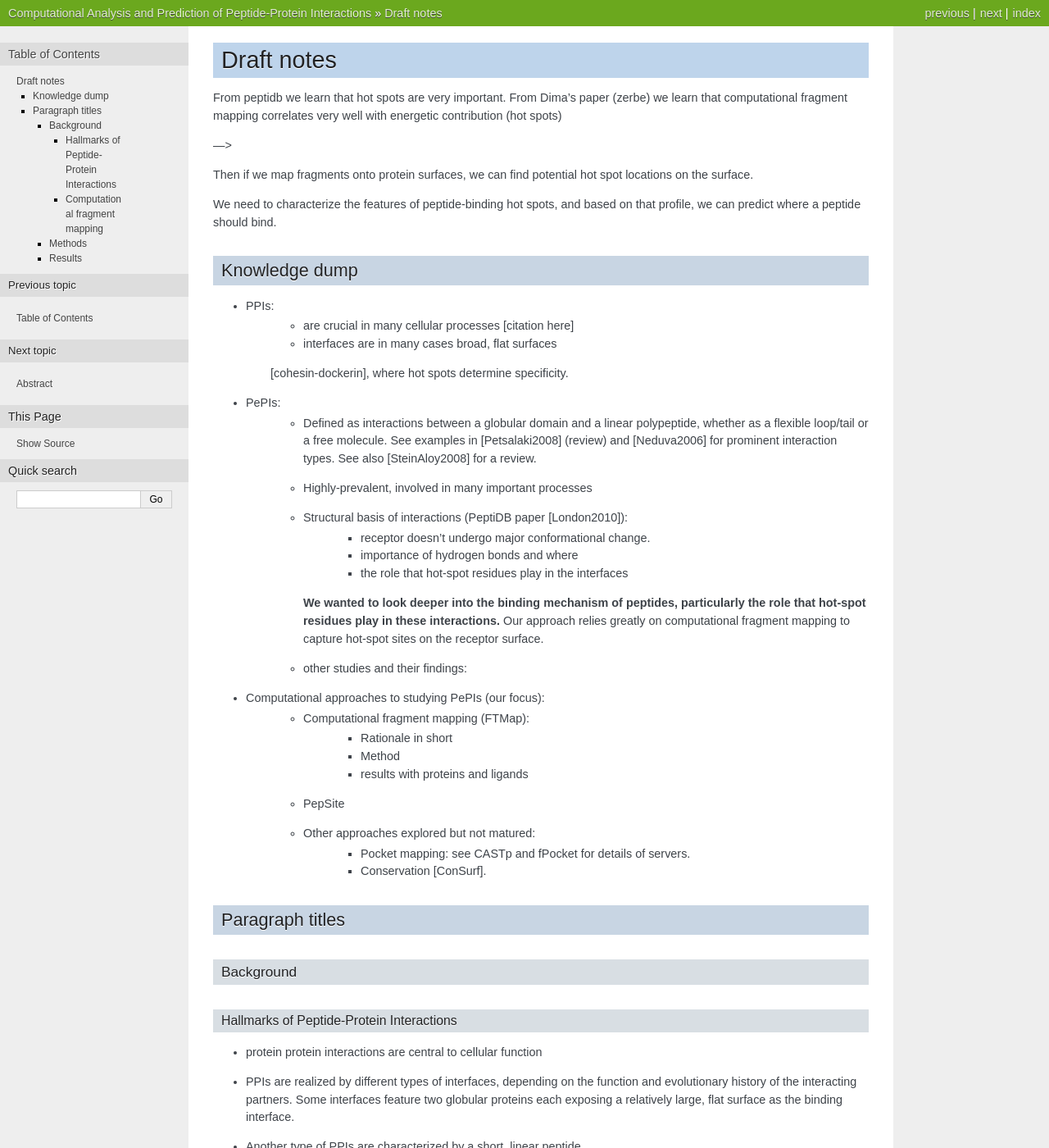
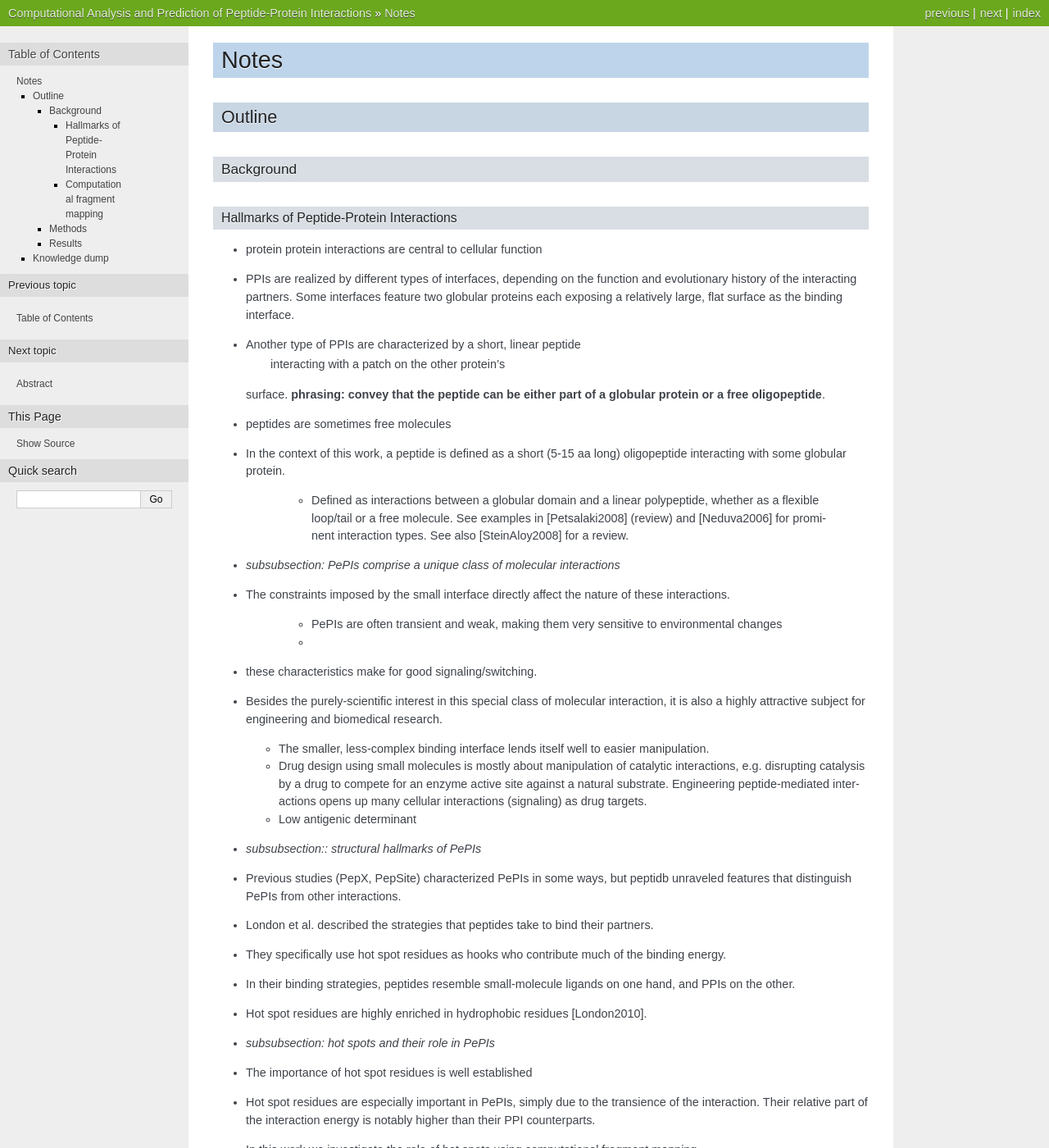
Before and after one commit to assaff/msc-thesis, a Sphinx documentation site: the page built from source/notes.rst, in a window 1280 px wide and 1400 px high. Shown: the whole window at 82% size. Built offline with Sphinx 7.4.7, drawn with Linux system fonts in a browser that asks for light colours; formulas are drawn with MathJax 3; some of the changed text lies outside the part shown.

Commit message:
reorganized notes

```diff
--- a/source/notes.rst
+++ b/source/notes.rst
@@ -1,57 +1,8 @@
-Draft notes
+Notes
 ==========================
 
-From peptidb we learn that hot spots are very important.
-From Dima's paper (zerbe) we learn that computational fragment mapping
-correlates very well with energetic contribution (hot spots)
 
---->
-
-Then if we map fragments onto protein surfaces, we can find potential
-hot spot locations on the surface.
-
-We need to characterize the features of peptide-binding hot spots, and
-based on that profile, we can predict where a peptide should bind.
-
-
-Knowledge dump
-----------------
-
-* PPIs:
-    - are crucial in many cellular processes [citation here]
-    - interfaces are in many cases broad, flat surfaces
-    [cohesin-dockerin], where hot spots determine specificity.
-* PePIs:
-    - Defined as interactions between a globular domain and a linear
-      polypeptide, whether as a flexible loop/tail or a free molecule.
-      See examples in [Petsalaki2008] (review) and [Neduva2006] for
-      prominent interaction types. See also [SteinAloy2008] for a
-      review.
-    - Highly-prevalent, involved in many important processes
-    - Structural basis of interactions (PeptiDB paper [London2010]):
-        - receptor doesn't undergo major conformational change.
-        - importance of hydrogen bonds and where
-        - the role that hot-spot residues play in the interfaces
-      **We wanted to look deeper into the binding mechanism of
-      peptides, particularly the role that hot-spot residues play in
-      these interactions.**
-      Our approach relies greatly on computational fragment mapping to
-      capture hot-spot sites on the receptor surface.
-    - other studies and their findings:
-
-* Computational approaches to studying PePIs (our focus):
-    - Computational fragment mapping (FTMap):
-        - Rationale in short
-        - Method
-        - results with proteins and ligands
-    - PepSite
-    - Other approaches explored but not matured:
-        * Pocket mapping: see CASTp and fPocket for details of
-          servers.
-        * Conservation [ConSurf].
-
-
-Paragraph titles
+Outline
 -----------------
 
 Background
```
Also changed, not shown: other parts of source/notes.rst (+33 -0 lines).
